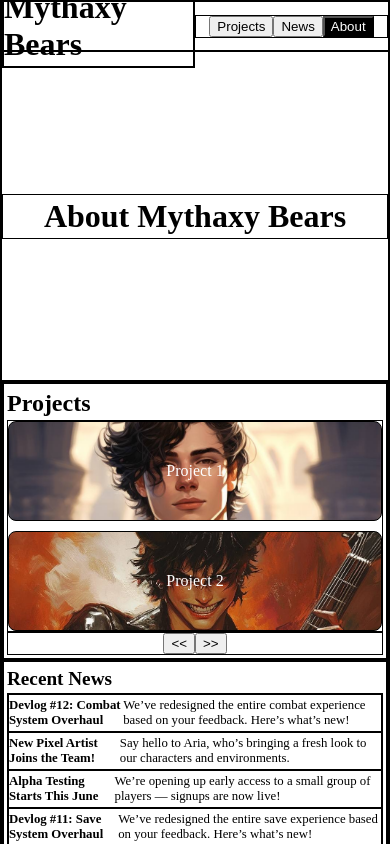
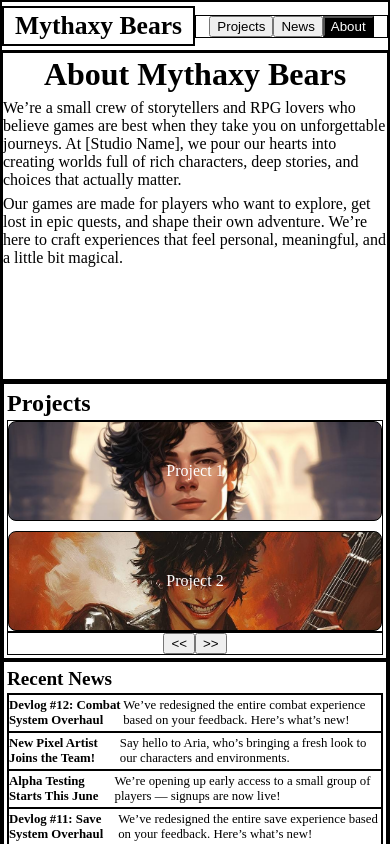
Before and after one commit to asseternity/studio-website, a React (Vite) app: page / in a window 390 px wide. Both pictures are taken after a click on the button "About". Shown: the top 844 px of the page. Built offline with nearby package versions, Linux system fonts and the light colour scheme.

Commit message:
feat: complete preliminary css

```diff
--- a/src/App.jsx
+++ b/src/App.jsx
@@ -97,8 +97,8 @@ function App() {
 
 export default App;
 
-// [_] create other tabs
-// [_] mobile / responsive
+// [v] create other tabs
+// [v] mobile / responsive
 // [_] finalize design
 // [_] fill with actual content
 // [_] decide on a way to push
--- a/src/components/full_about.jsx
+++ b/src/components/full_about.jsx
@@ -2,6 +2,17 @@ export default function FullAbout() {
   return (
     <div className="fa_content">
       <h1>About Mythaxy Bears</h1>
+      <p>
+        We’re a small crew of storytellers and RPG lovers who believe games are
+        best when they take you on unforgettable journeys. At [Studio Name], we
+        pour our hearts into creating worlds full of rich characters, deep
+        stories, and choices that actually matter.
+      </p>
+      <p>
+        Our games are made for players who want to explore, get lost in epic
+        quests, and shape their own adventure. We’re here to craft experiences
+        that feel personal, meaningful, and a little bit magical.
+      </p>
     </div>
   );
 }
--- a/src/index.css
+++ b/src/index.css
@@ -95,6 +95,13 @@ div {
 }
 
 /* FULL ABOUT */
+.fa_content {
+  height: 100%;
+  display: flex;
+  flex-direction: column;
+  justify-content: start;
+  align-items: center;
+}
 
 /* PREVIEW PROJECTS */
 .preview_projects_content {
@@ -218,6 +225,9 @@ div {
     height: auto;
     overflow: auto;
   }
+  .header {
+    font-size: 80%;
+  }
   .banner {
     height: 330px;
   }
@@ -230,7 +240,6 @@ div {
     height: auto;
   }
   .preview_about {
-    /* change from align-items: center to stretch */
     align-items: stretch;
   }
   .profile_pics {
```
